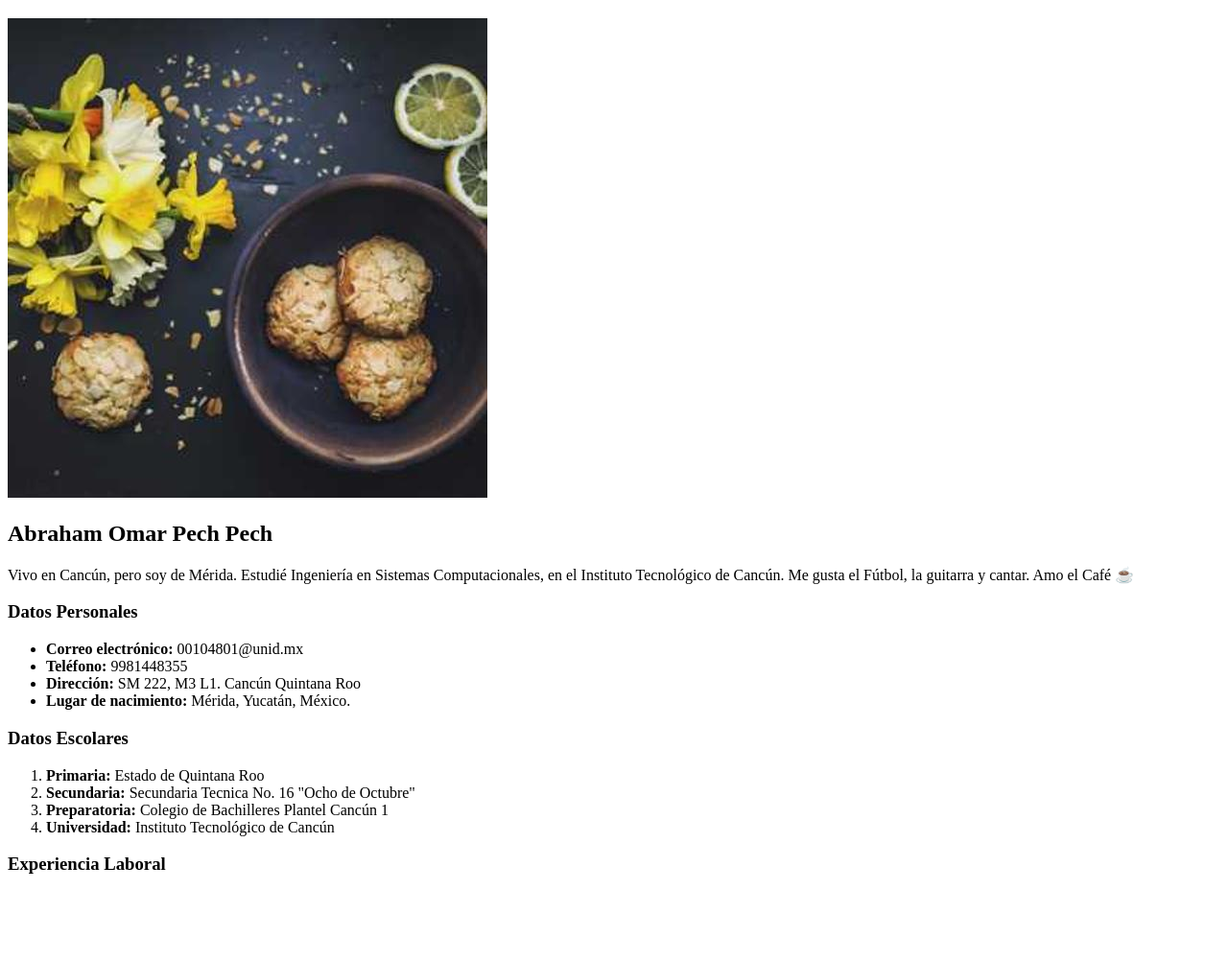
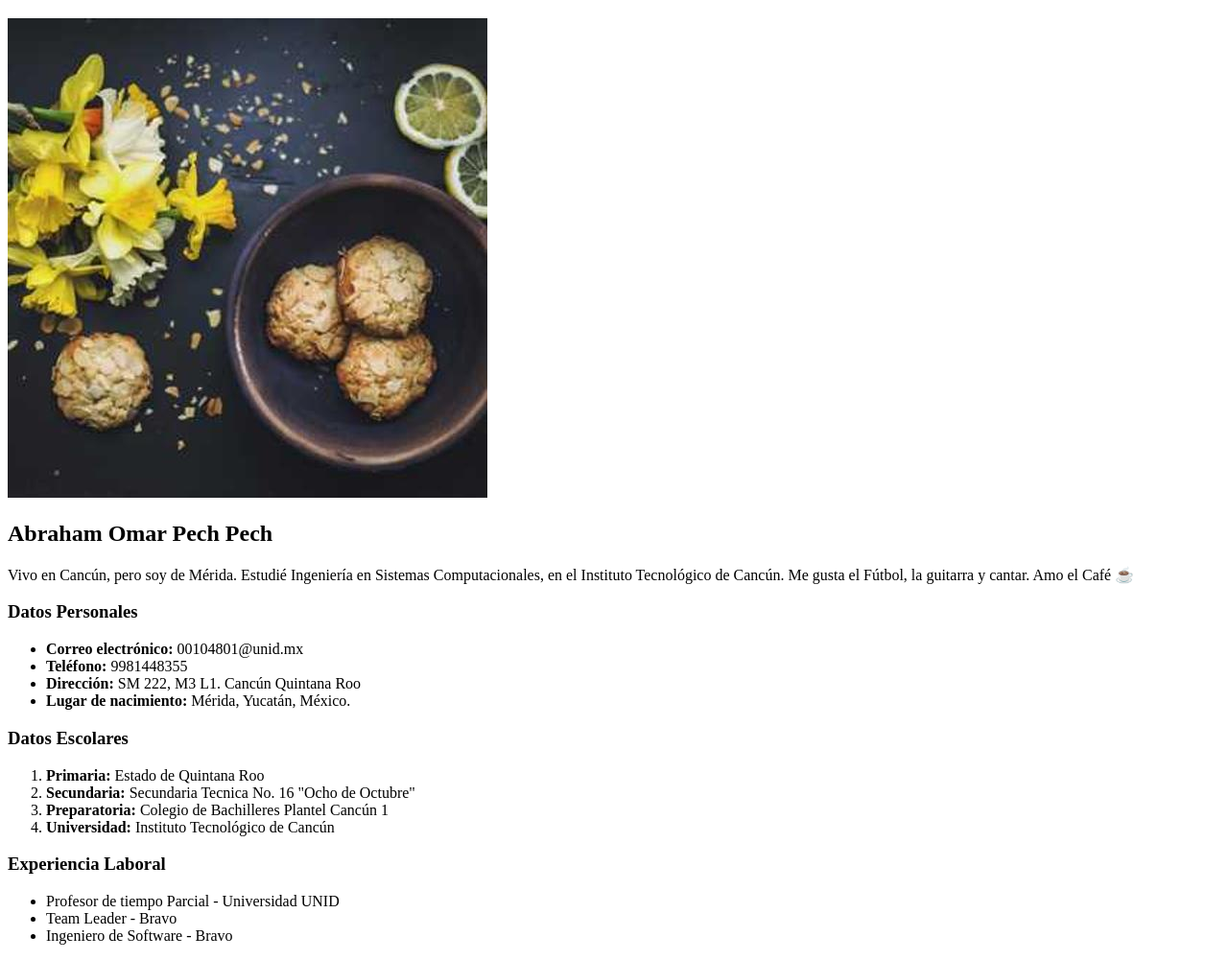
Before and after one commit to 8devmx/ingenieria-de-software, a plain HTML site: page index.html in a window 1280 px wide. Shown: the part 61-1062 px from the top of the page at 96% size. Before the commit the page ends 992 px from the top, so only its background shows below. Drawn offline with Linux system fonts and the light colour scheme.

Commit message:
Agregando experencia Laboral

```diff
--- a/index.html
+++ b/index.html
@@ -28,6 +28,11 @@
     <li><strong>Universidad:</strong> Instituto Tecnológico de Cancún</li>
   </ol>
   <h3>Experiencia Laboral</h3>
+  <ul>
+    <li>Profesor de tiempo Parcial - Universidad UNID</li>
+    <li>Team Leader - Bravo</li>
+    <li>Ingeniero de Software - Bravo</li>
+  </ul>
 </body>
 
 </html>
```
